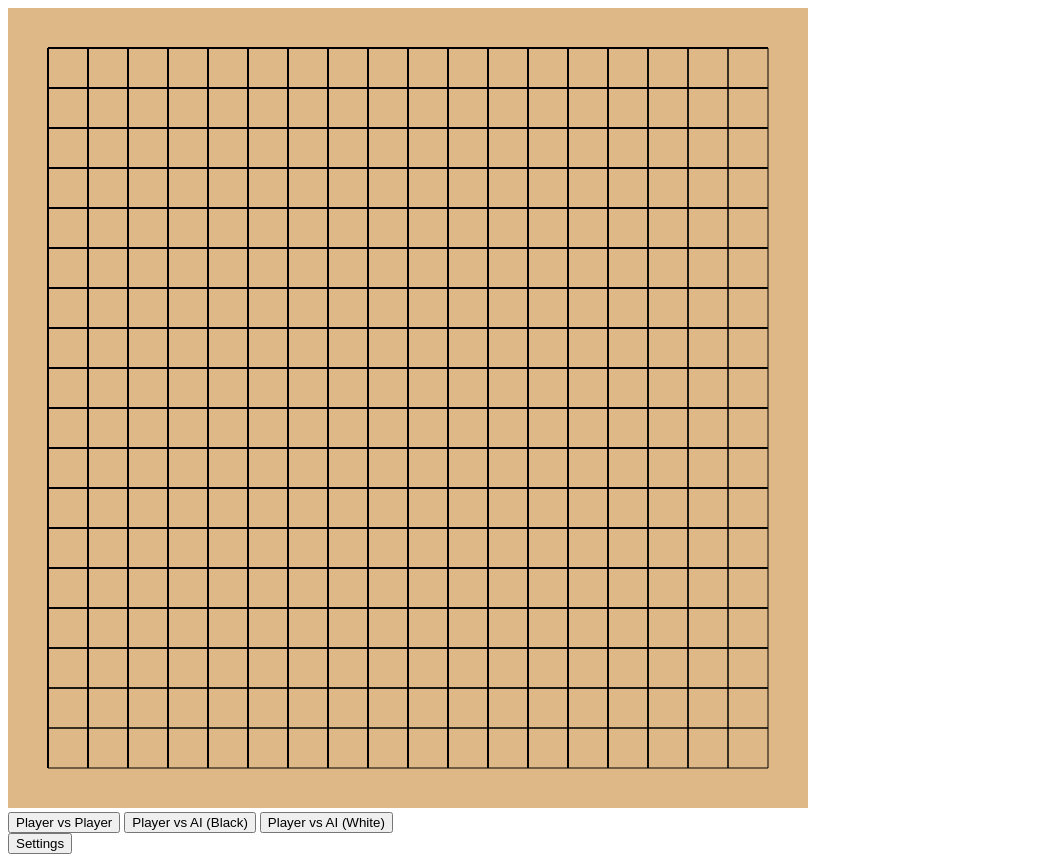
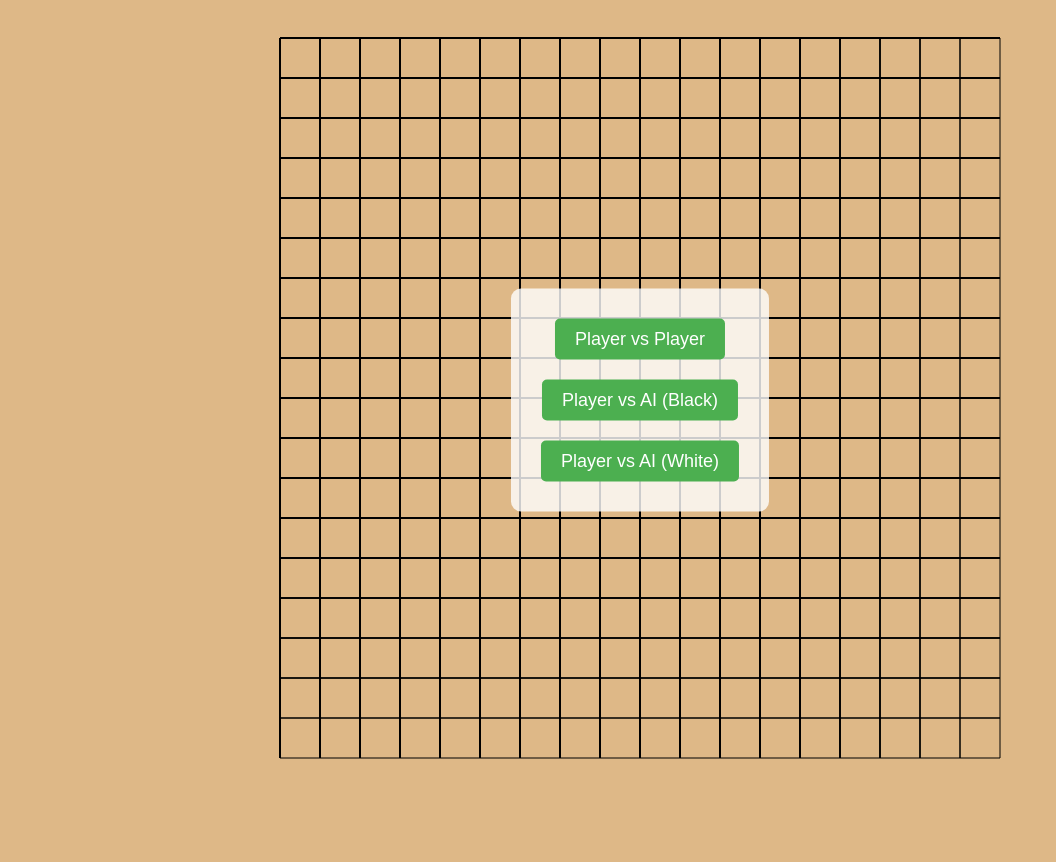
Before and after one commit to AdamGoodwin9/gomoku, a Flask app: page / in a window 1280 px wide. Shown: the whole page, without its empty margins (0-1056 px from the left). After the commit the page ends 759 px from the top, so only its background shows below. Run offline with Flask 3, Linux system fonts and the light colour scheme; parts of the project's set-up code (start-up, migrations or seed data) failed here and were passed over; some libraries are stand-ins or nearby versions.

Commit message:
flasking away

```diff
--- a/src/app.py
+++ b/src/app.py
@@ -1,55 +1,46 @@
 from flask import Flask, render_template
 from flask_socketio import SocketIO, emit
-from ai import find_best_move, make_move, capture_stones
+from gomoku import Gomoku  # Import the Gomoku class
+from ai import find_best_move  # Assuming AI logic is in ai.py
 
 app = Flask(__name__)
 socketio = SocketIO(app)
 
-# Game state
-black_captures = 0
-white_captures = 0
+# Create an instance of the Gomoku game
+game = Gomoku()
 
 @app.route('/')
 def index():
     return render_template('index.html')
 
-# Handle player moves
+# Handle player move via WebSocket
 @socketio.on('player_move')
 def handle_player_move(data):
-    global black_captures, white_captures
-    board = data['board']
-    player_move = data['move']
-    current_player = data['currentPlayer']
+    print('on move')
+    x, y = data['move']
+    current_player = game.current_player
 
-    make_move(board, player_move[0], player_move[1], current_player)
+    # Make the player's move
+    if game.make_move(x, y):
+        # Check for a win or game over
+        if game.game_over:
+            emit('game_over', {'winner': game.win_message})
+            return
 
-    # Check for captures and update counts
-    captures = capture_stones(board, player_move[0], player_move[1], 1)
-    black_captures += captures
+        # If in PvE mode, AI makes its move
+        if data['game_mode'] == 'pve':
+            ai_move = find_best_move(game.board, -game.current_player)
+            game.make_move(ai_move[0], ai_move[1])
 
-    # Check for game end (win by row or capture count)
-    if check_win_by_row(board, player_move[0], player_move[1], 1) or black_captures >= 10:
-        emit('game_over', {'winner': 'black'})
+            # Check if AI wins
+            if game.game_over:
+                emit('game_over', {'winner': game.win_message})
+            else:
+                emit('ai_move', {'board': game.board, 'ai_move': ai_move})
 
-    # AI makes a move
-    ai_move = find_best_move(board, -1)
-    make_move(board, ai_move[0], ai_move[1], -1)
-
-    # Check for captures and update counts
-    captures = capture_stones(board, ai_move[0], ai_move[1], -1)
-    white_captures += captures
-
-    # Check for game end (win by row or capture count)
-    if check_win_by_row(board, ai_move[0], ai_move[1], -1) or white_captures >= 10:
-        emit('game_over', {'winner': 'white'})
-
-    # Send the updated board and capture count back to the client
-    emit('ai_move', {
-        'board': board,
-        'ai_move': ai_move,
-        'black_captures': black_captures,
-        'white_captures': white_captures
-    })
+        else:
+            # In PvP, emit updated board for the other player
+            emit('board_update', {'board': game.board})
 
 if __name__ == '__main__':
     socketio.run(app, debug=True)
--- a/src/gomoku.py
+++ b/src/gomoku.py
@@ -130,7 +130,3 @@ class Gomoku:
     def display_board(self):
         # Optional: print board to console for quick testing
         pass
-
-if __name__ == "__main__":
-    game = Gomoku()
-    # Implement simple loop for manual testing
--- /dev/null
+++ b/src/static/css/styles.css
@@ -0,0 +1,78 @@
+/* General body styling */
+body, html {
+    margin: 0;
+    padding: 0;
+    height: 100%;
+    display: flex;
+    justify-content: center;
+    align-items: center;
+    background-color: #DEB887; /* Goban color */
+}
+
+#game-container {
+    position: relative;
+}
+
+#gameCanvas {
+    background-color: #DEB887;  /* Goban background */
+}
+
+/* Main menu (overlayed initially) */
+#menu {
+    position: absolute;
+    top: 50%;
+    left: 50%;
+    transform: translate(-50%, -50%);
+    display: flex;
+    flex-direction: column;
+    justify-content: center;
+    align-items: center;
+    background-color: rgba(255, 255, 255, 0.8);  /* Semi-transparent background */
+    padding: 20px;
+    border-radius: 10px;
+    z-index: 10;  /* Ensure it's above the game board */
+}
+
+/* Buttons inside the menu */
+#menu button, #settings-menu button {
+    margin: 10px;
+    padding: 10px 20px;
+    font-size: 18px;
+    cursor: pointer;
+    border: none;
+    background-color: #4CAF50;
+    color: white;
+    border-radius: 5px;
+}
+
+#menu button:hover, #settings-menu button:hover {
+    background-color: #45a049;
+}
+
+/* Gear button styling */
+#settings-button {
+    display: none;
+    position: absolute;
+    top: -20px;
+    left: 50%;
+    transform: translateX(-50%);
+    font-size: 30px;
+    cursor: pointer;
+    z-index: 5;  /* Make sure it's above the canvas but below the menu */
+}
+
+/* Settings menu (hidden by default) */
+#settings-menu {
+    display: none;  /* Initially hidden */
+    position: absolute;
+    top: 50%;
+    left: 50%;
+    transform: translate(-50%, -50%);
+    flex-direction: column;
+    justify-content: center;
+    align-items: center;
+    background-color: rgba(255, 255, 255, 0.8);  /* Semi-transparent */
+    padding: 20px;
+    border-radius: 10px;
+    z-index: 15;  /* Ensure it's above the game board */
+}
--- a/src/static/js/game.js
+++ b/src/static/js/game.js
@@ -5,9 +5,9 @@ const margin = 40;
 const cellSize = (canvas.width - 2 * margin) / 18;
 
 let board = null;
-let gameMode = null;
+let gameMode = "";
 let currentPlayer = 1;  // 1 for Black, -1 for White
-let aiPlayer = null;
+let aiPlayer = 0;
 
 function getFreshBoard() {
     return Array(19).fill().map(() => Array(19).fill(0));
@@ -18,14 +18,15 @@ function startGame(mode) {
     board = getFreshBoard();
     document.getElementById('menu').style.display = 'none';
     document.getElementById('gameCanvas').style.display = 'block';
+    toggleSettingsButton();
 
-    // Start the game based on the mode
-    if (gameMode === 'pvp') {
-        // PvP logic
-    } else if (gameMode === 'pve_black') {
-        // AI plays as white, player is black
-    } else if (gameMode === 'pve_white') {
-        // AI plays as black, player is white
+    if (gameMode === 'pve_white') {
+        currentPlayer = -1;  // Player is White
+        aiPlayer = 1;  // AI is Black
+        // AI makes the first move
+        let aiMove = findBestAIMove();
+        board[aiMove[0]][aiMove[1]] = aiPlayer;
+        drawBoard();
     }
 
     drawBoard();
@@ -83,7 +84,9 @@ canvas.addEventListener('click', function(event) {
     const x = Math.floor((event.offsetX - margin) / cellSize);
     const y = Math.floor((event.offsetY - margin) / cellSize);
 
-    handleClick(x, y);
+    if (board[x][y] === 0) {  // Only send if it's a valid move
+        socket.emit('player_move', { move: [x, y], game_mode: gameMode });
+    }
 });
 
 function handleClick(x, y) {
@@ -132,41 +135,62 @@ function handleClick(x, y) {
     }
 }
 
-function toggleSettings() {
-    const settings = document.getElementById('settings');
-    if (settings.style.display === 'none') {
-        settings.style.display = 'block';
+function toggleSettingsButton() {
+    const settingsButton = document.getElementById('settings-button');
+    if (settingsButton.style.display === 'none' || settingsButton.style.display === '') {
+        settingsButton.style.display = 'flex';
     } else {
-        settings.style.display = 'none';
+        settingsButton.style.display = 'none';
     }
 }
 
-function restartGame() {
-    // Reset the board and restart the game
-    board = Array(19).fill().map(() => Array(19).fill(0));
-    blackCaptures = 0;
-    whiteCaptures = 0;
-    drawBoard();
-    toggleSettings();  // Close the settings menu
+function toggleSettingsMenu() {
+    const settingsMenu = document.getElementById('settings-menu');
+    if (settingsMenu.style.display === 'none' || settingsMenu.style.display === '') {
+        settingsMenu.style.display = 'flex';
+    } else {
+        settingsMenu.style.display = 'none';
+    }
 }
 
-function backToMainMenu() {
-    // Return to the main menu
-    document.getElementById('menu').style.display = 'block';
-    document.getElementById('gameCanvas').style.display = 'none';
-    toggleSettings();
+// Restart the game
+function restartGame() {
+    // Reset the game board and variables
+    board = Array(19).fill().map(() => Array(19).fill(0));
+    currentPlayer = 1;
+    toggleSettingsMenu();
+    drawBoard();
 }
 
-function resumeGame() {
-    // Simply close the settings menu and resume the game
-    toggleSettings();
+// Go back to the main menu
+function backToMainMenu() {
+    document.getElementById('gameCanvas').style.display = '';
+    toggleSettingsButton();
+    toggleSettingsMenu();
+    document.getElementById('menu').style.display = 'flex';  // Show main menu
 }
 
-// Receive AI move from the server
+// Resume the game by hiding the settings menu
+function resumeGame() {
+    toggleSettingsMenu();
+}
+
+// Handle board updates in PvP mode
+socket.on('board_update', function(data) {
+    board = data.board;
+    drawBoard();
+});
+
+// Handle AI move in PvE mode
 socket.on('ai_move', function(data) {
     board = data.board;
     drawBoard();
 });
 
+// Handle game over
+socket.on('game_over', function(data) {
+    alert(data.winner);
+});
+
 // Initial drawing
 drawBoard();
--- a/src/templates/index.html
+++ b/src/templates/index.html
@@ -7,25 +7,31 @@
     <link rel="stylesheet" href="{{ url_for('static', filename='css/styles.css') }}">
 </head>
 <body>
+    <div id="game-container">
+        <!-- The game board (canvas) -->
         <canvas id="gameCanvas" width="800" height="800"></canvas>
-    <script src="https://cdn.socket.io/4.0.0/socket.io.min.js"></script>
-    <script src="{{ url_for('static', filename='js/game.js') }}"></script>
 
+        <!-- Gear button for settings -->
+        <div id="settings-button" onclick="toggleSettingsMenu()">
+            ⚙️
+        </div>
+
+        <!-- The settings menu -->
+        <div id="settings-menu">
+            <button onclick="restartGame()">Restart Game</button>
+            <button onclick="backToMainMenu()">Back to Main Menu</button>
+            <button onclick="resumeGame()">Resume</button>
+        </div>
+
+        <!-- The overlay main menu -->
         <div id="menu">
             <button onclick="startGame('pvp')">Player vs Player</button>
             <button onclick="startGame('pve_black')">Player vs AI (Black)</button>
             <button onclick="startGame('pve_white')">Player vs AI (White)</button>
         </div>
-    <canvas id="gameCanvas" width="800" height="800" style="display:none;"></canvas>
-
-
-    <div id="settings" style="display:none;">
-        <button onclick="restartGame()">Restart Game</button>
-        <button onclick="backToMainMenu()">Back to Main Menu</button>
-        <button onclick="resumeGame()">Resume</button>
     </div>
 
-    <button id="settingsButton" onclick="toggleSettings()">Settings</button>
-
+    <script src="https://cdn.socket.io/4.0.0/socket.io.min.js"></script>
+    <script src="{{ url_for('static', filename='js/game.js') }}"></script>
 </body>
 </html>
```
Lines whose indentation alone changed are shown as unchanged.
